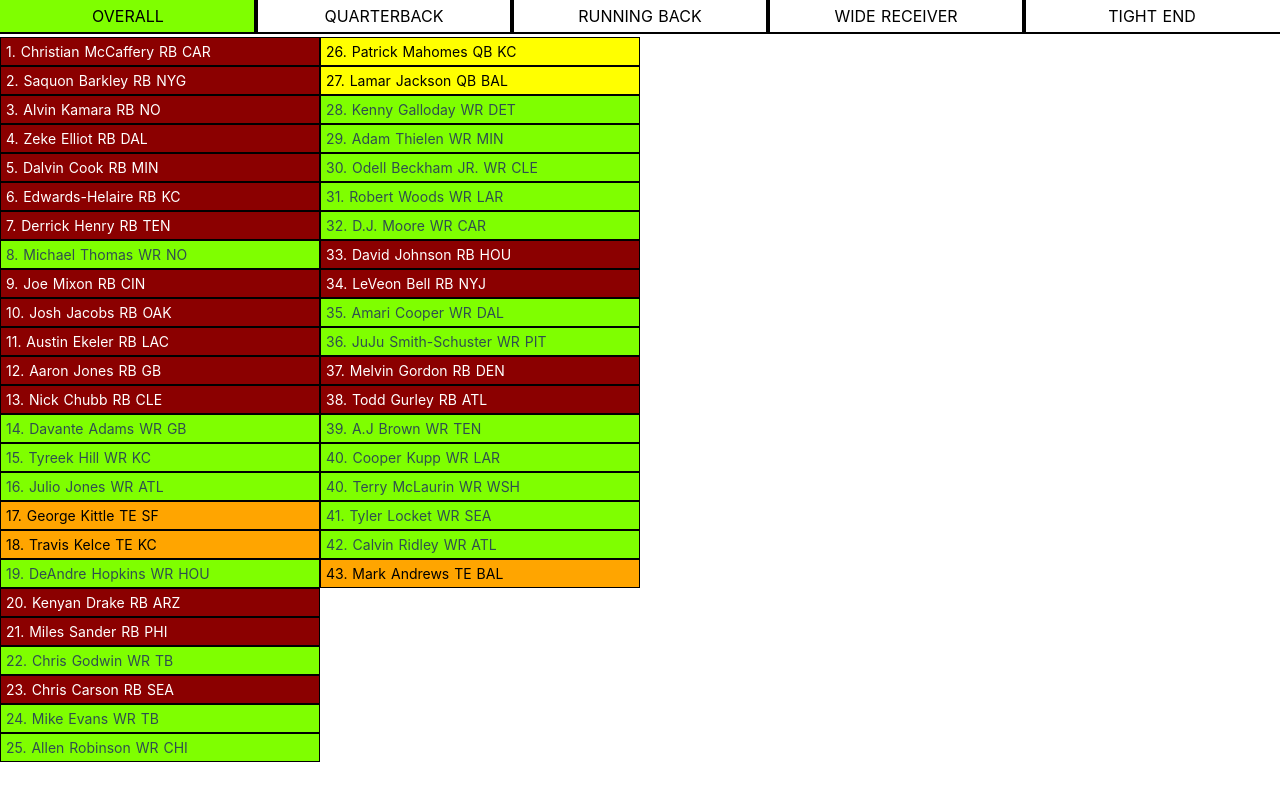
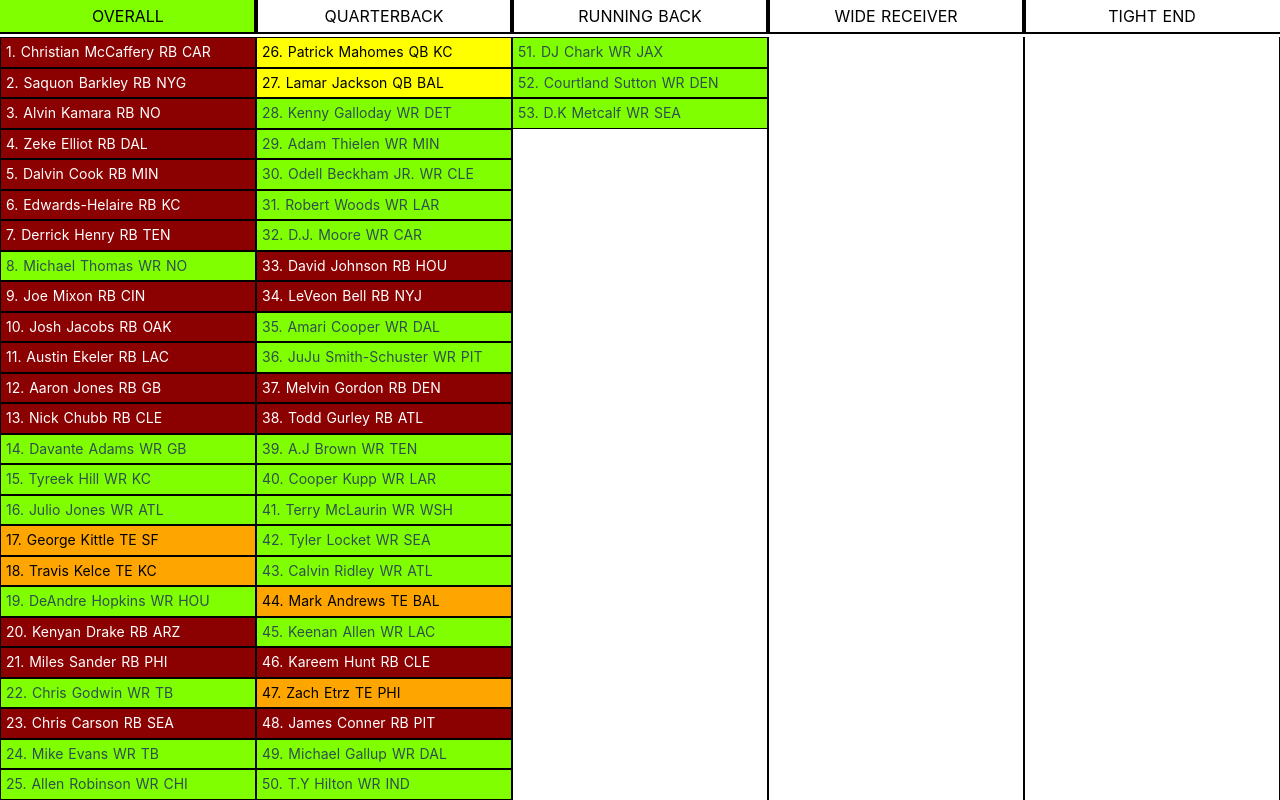
Before and after one commit to afreebern/dopedynasty, a Nuxt app: page /draftgenie in a window 1280 px wide. Built offline with nearby package versions, Linux system fonts and the light colour scheme; what vue2-smooth-scroll would draw is missing.

Commit message:
-53 / height fixes

```diff
--- a/pages/draftgenie.vue
+++ b/pages/draftgenie.vue
@@ -267,25 +267,81 @@
             @click="e => e.target.classList.toggle('dead')"
             class="player wr"
           >
-            40. Terry McLaurin WR WSH
+            41. Terry McLaurin WR WSH
           </div>
           <div
             @click="e => e.target.classList.toggle('dead')"
             class="player wr"
           >
-            41. Tyler Locket WR SEA
+            42. Tyler Locket WR SEA
           </div>
           <div
             @click="e => e.target.classList.toggle('dead')"
             class="player wr"
           >
-            42. Calvin Ridley WR ATL
+            43. Calvin Ridley WR ATL
           </div>
           <div
             @click="e => e.target.classList.toggle('dead')"
             class="player te"
           >
-            43. Mark Andrews TE BAL
+            44. Mark Andrews TE BAL
+          </div>
+          <div
+            @click="e => e.target.classList.toggle('dead')"
+            class="player wr"
+          >
+            45. Keenan Allen WR LAC
+          </div>
+          <div
+            @click="e => e.target.classList.toggle('dead')"
+            class="player rb"
+          >
+            46. Kareem Hunt RB CLE
+          </div>
+          <div
+            @click="e => e.target.classList.toggle('dead')"
+            class="player te"
+          >
+            47. Zach Etrz TE PHI
+          </div>
+          <div
+            @click="e => e.target.classList.toggle('dead')"
+            class="player rb"
+          >
+            48. James Conner RB PIT
+          </div>
+          <div
+            @click="e => e.target.classList.toggle('dead')"
+            class="player wr"
+          >
+            49. Michael Gallup WR DAL
+          </div>
+          <div
+            @click="e => e.target.classList.toggle('dead')"
+            class="player wr"
+          >
+            50. T.Y Hilton WR IND
+          </div>
+        </div>
+        <div class="column">
+          <div
+            @click="e => e.target.classList.toggle('dead')"
+            class="player wr"
+          >
+            51. DJ Chark WR JAX
+          </div>
+          <div
+            @click="e => e.target.classList.toggle('dead')"
+            class="player wr"
+          >
+            52. Courtland Sutton WR DEN
+          </div>
+          <div
+            @click="e => e.target.classList.toggle('dead')"
+            class="player wr"
+          >
+            53. D.K Metcalf WR SEA
           </div>
         </div>
         <div class="column"></div>
@@ -428,6 +484,18 @@
           >
             19. Todd Gurley RB ATL
           </div>
+          <div
+            @click="e => e.target.classList.toggle('dead')"
+            class="player rb"
+          >
+            20. Kareem Hunt RB CLE
+          </div>
+          <div
+            @click="e => e.target.classList.toggle('dead')"
+            class="player rb"
+          >
+            21. James Conner RB PIT
+          </div>
         </div>
         <div class="column"></div>
         <div class="column"></div>
@@ -556,6 +624,42 @@
           >
             20. Calvin Ridley WR ATL
           </div>
+          <div
+            @click="e => e.target.classList.toggle('dead')"
+            class="player wr"
+          >
+            21. Keenan Allen WR LAC
+          </div>
+          <div
+            @click="e => e.target.classList.toggle('dead')"
+            class="player wr"
+          >
+            22. Michael Gallup WR DAL
+          </div>
+          <div
+            @click="e => e.target.classList.toggle('dead')"
+            class="player wr"
+          >
+            23. T.Y Hilton WR IND
+          </div>
+          <div
+            @click="e => e.target.classList.toggle('dead')"
+            class="player wr"
+          >
+            24. DJ Chark WR JAX
+          </div>
+          <div
+            @click="e => e.target.classList.toggle('dead')"
+            class="player wr"
+          >
+            25. Courtland Sutton WR DEN
+          </div>
+          <div
+            @click="e => e.target.classList.toggle('dead')"
+            class="player wr"
+          >
+            26. D.K Metcalf WR SEA
+          </div>
         </div>
         <div class="column"></div>
         <div class="column"></div>
@@ -581,6 +685,12 @@
             class="player te"
           >
             3. Mark Andrews TE BAL
+          </div>
+          <div
+            @click="e => e.target.classList.toggle('dead')"
+            class="player te"
+          >
+            4. Zach Etrz TE PHI
           </div>
         </div>
         <div class="column"></div>
@@ -700,6 +810,7 @@
 
 .board {
   width: 100%;
+  height: 100%;
   display: flex;
   flex-direction: row;
   padding-top: 5px;
@@ -717,9 +828,10 @@
 }
 
 .player {
-  padding: 7px 0 7px 5px;
+  padding-left: 5px;
   border-top: 1px solid BLAck;
   border-bottom: 1px solid BLACK;
+  height: 4%;
 }
 
 .rb {
```
